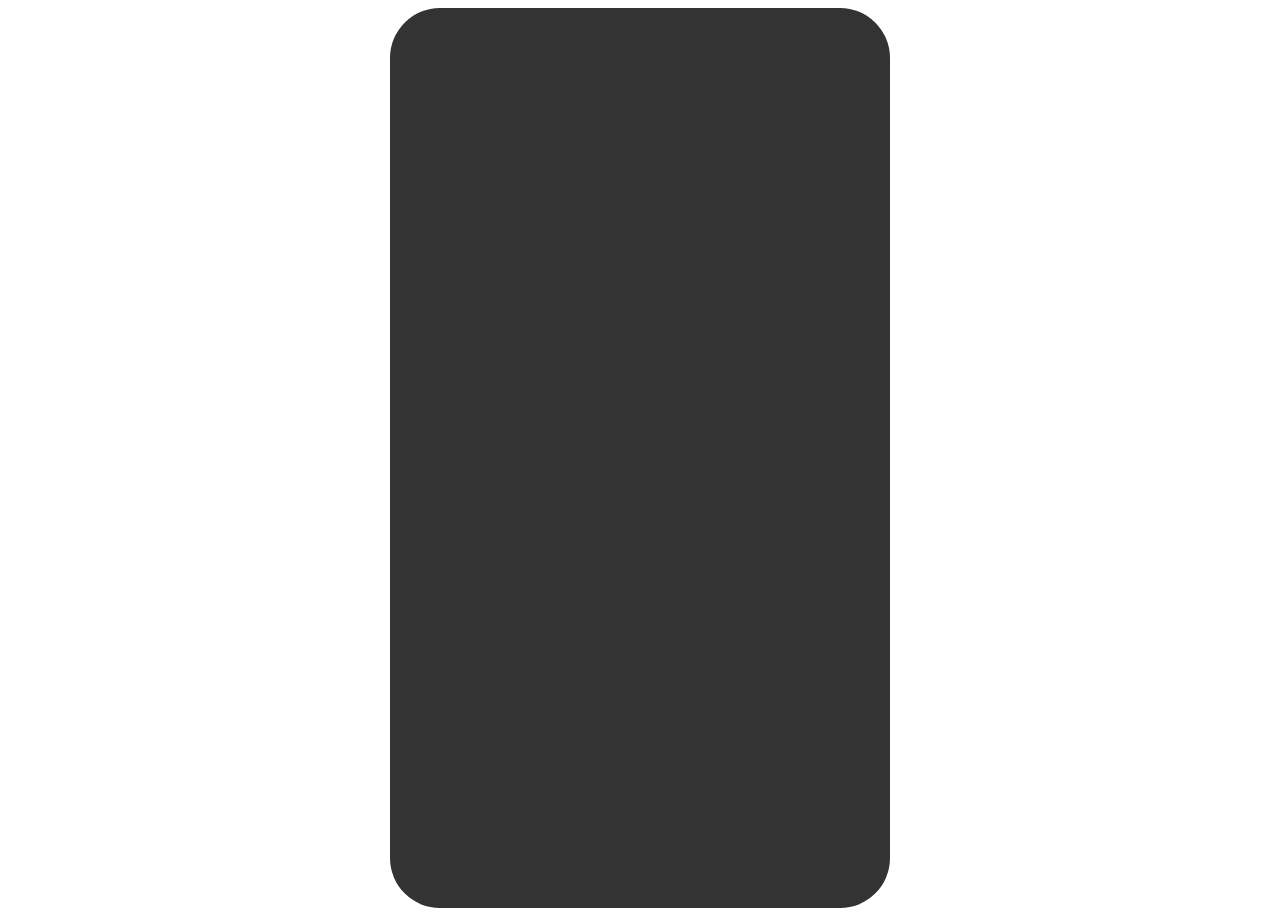
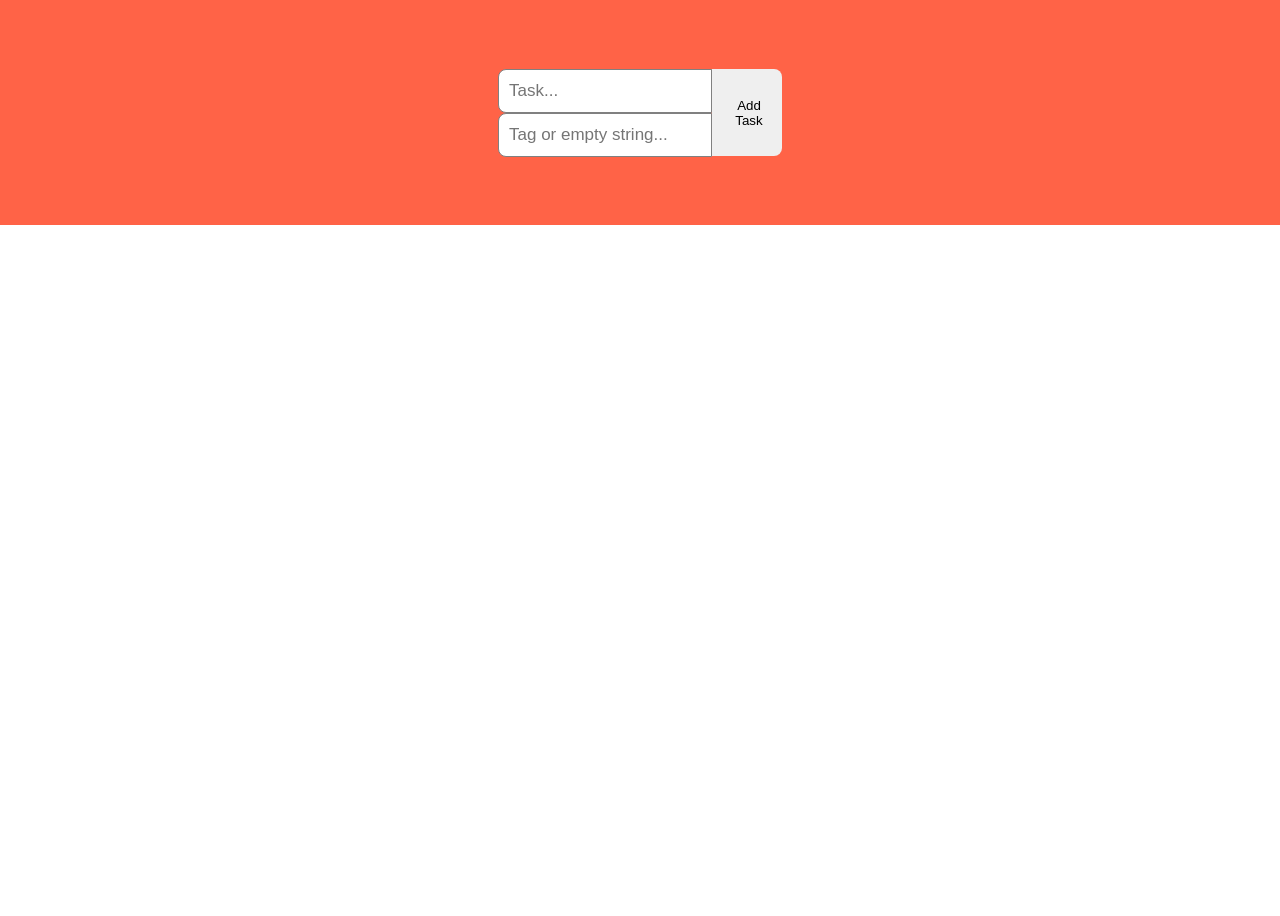
Before and after one commit to R8BY/todolist, a React (Create React App) app: page / in a window 1280 px wide. After the commit the page ends 800 px from the top, so only its background shows below. Built offline with nearby package versions, Linux system fonts and the light colour scheme.

Commit message:
make todo list, add search and fix some shit

```diff
--- a/src/App.scss
+++ b/src/App.scss
@@ -1,18 +1,94 @@
-* {
-  box-sizing: border-box;
-  color: white;
-  font-size: 30px;
+.App {
+  display: flex;
+  align-items: center;
+  flex-direction: column;
+  width: 100vw;
+  height: 100vh;
+  font-family: Arial, Helvetica, sans-serif;
 }
 
-.container {
+body {
+  margin: 0%;
+  padding: 0%;
+}
+
+.header {
+  flex: 30%;
+  background-color: tomato;
+  width: 100%;
+  display: flex;
+  justify-content: center;
+  align-items: center;
+}
+
+.header .inputContainer {
+  display: flex;
+  flex-direction: column;
+}
+
+.header input {
+  width: 200px;
+  height: 40px;
+  border-bottom-left-radius: 8px;
+  border-top-left-radius: 8px;
+  padding-left: 10px;
+  font-size: 17px;
+  border: 1px solid grey;
+}
+
+.header button {
+  width: 70px;
+  height: 87px;
+  border: none;
+  border-bottom-right-radius: 8px;
+  border-top-right-radius: 8px;
+  padding-left: 10px;
+  cursor: pointer;
+}
+
+.todoList {
+  flex: 70%;
+  width: 100%;
+  display: flex;
+  align-items: center;
+  padding-top: 50px;
+  flex-direction: column;
+}
+
+.task {
   width: 500px;
-  margin: 0 auto;
+  height: 50px;
+  display: flex;
+  color: white;
+  margin: 15px;
+}
 
-  .items {
-    background-color: black;
-    border-radius: 50px;
-    padding: 15px;
-    min-height: 900px;
-    background-color: rgba(51, 51, 51, 1);
-  }
+.task .content {
+  flex: 80%;
+  height: 100%;
+  display: flex;
+  justify-content: center;
+  align-items: center;
 }
+
+.task .content span {
+  display: grid;
+  place-items: center;
+  border: 1px solid white;
+  width: 100%;
+  height: 100%;
+  font-size: 18px;
+  border-right: none;
+  background-color: tomato;
+}
+
+.task button {
+  flex: 20%;
+  height: 100%;
+  border: none;
+  background-color: lightseagreen;
+  border-top-right-radius: 8px;
+  border-bottom-right-radius: 8px;
+  color: white;
+  cursor: pointer;
+}
--- a/src/App.tsx
+++ b/src/App.tsx
@@ -1,25 +1,59 @@
-import React from 'react';
+import React, {FC, ChangeEvent, useState} from 'react';
 import './App.scss';
-import {
-    BrowserRouter,
-    Routes,
-    Route
-} from "react-router-dom";
-import {HomePage} from "./Pages/HomePage";
-import {ItemsPage} from "./Pages/ItemsPage";
-import {BadPage} from "./Pages/404";
+import {ITask} from "./Interfaces";
+import {TodoTask} from "./components/Header";
 
-function App() {
+const App: FC = () => {
+    const [task, setTask] = useState<string>("");
+    const [tag, setTag] = useState<string>("");
+    const [todoList, setTodoList] = useState<ITask[]>([]);
+
+    const handleChange = (event: ChangeEvent<HTMLInputElement>): void => {
+        if (event.target.name === "task") {
+            setTask(event.target.value)
+        } else {
+            setTag(event.target.value);
+        }
+    };
+
+    const addTask = (): void => {
+        const newTask = {taskName: task, tag: tag};
+        setTodoList([...todoList, newTask]);
+        setTask("");
+        setTag("");
+    };
+
+    const completeTask = (taskNameToDelete: string): void => {
+        setTodoList(todoList.filter((task) => {
+            return task.taskName !== taskNameToDelete;
+        }))
+    };
+
     return (
-        <div className="container">
-            <div className="items">
-                <BrowserRouter>
-                    <Routes>
-                        <Route path="/" element={<HomePage/>}/>;
-                        <Route path={"todo"} element={<ItemsPage/>}/>;
-                        <Route path={"*"} element={<BadPage/>}/>;
-                    </Routes>
-                </BrowserRouter>
+        <div className="App">
+            <div className="header">
+                <div className="inputContainer">
+                    <input
+                        type="text"
+                        placeholder="Task..."
+                        name="task"
+                        value={task}
+                        onChange={handleChange}
+                    />
+                    <input
+                        type="text"
+                        placeholder="Tag or empty string..."
+                        name="tags"
+                        value={tag}
+                        onChange={handleChange}
+                    />
+                </div>
+                <button onClick={addTask}>Add Task</button>
+            </div>
+            <div className="todoList">
+                {todoList.map((task: ITask, key: number) => {
+                    return <TodoTask key={key} task={task} completeTask={completeTask}/>
+                })}
             </div>
         </div>
     );
--- /dev/null
+++ b/src/Interfaces.ts
@@ -0,0 +1,4 @@
+export interface ITask{
+    taskName: string;
+    tag: string;
+}
--- /dev/null
+++ b/src/components/Header/TodoTask.tsx
@@ -0,0 +1,28 @@
+import React from 'react';
+import {ITask} from '../../Interfaces';
+import '../../App.scss';
+
+interface Props {
+    task: ITask;
+
+    completeTask(taskNameToDelete: string): void;
+}
+
+const TodoTask = ({task, completeTask}: Props) => {
+    return (
+        <div className={"task"}>
+            <div className={"content"}>
+                <span>{task.taskName}</span>
+                <span>{task.tag}</span>
+            </div>
+            <button
+                onClick={(() => {
+                     completeTask(task.taskName)
+                })}>
+                X
+            </button>
+        </div>
+    );
+};
+
+export {TodoTask};
--- a/src/components/Header/index.ts
+++ b/src/components/Header/index.ts
@@ -1 +1 @@
-export * from './Header';
+export * from './TodoTask';
```
Also changed, not shown: src/components/Header/Header.tsx (deleted, +0 -12 lines), src/index.tsx (+4 -4 lines), src/components/Header/Header.module.scss (deleted), src/components/Header/TodoTask.module.scss (added).
